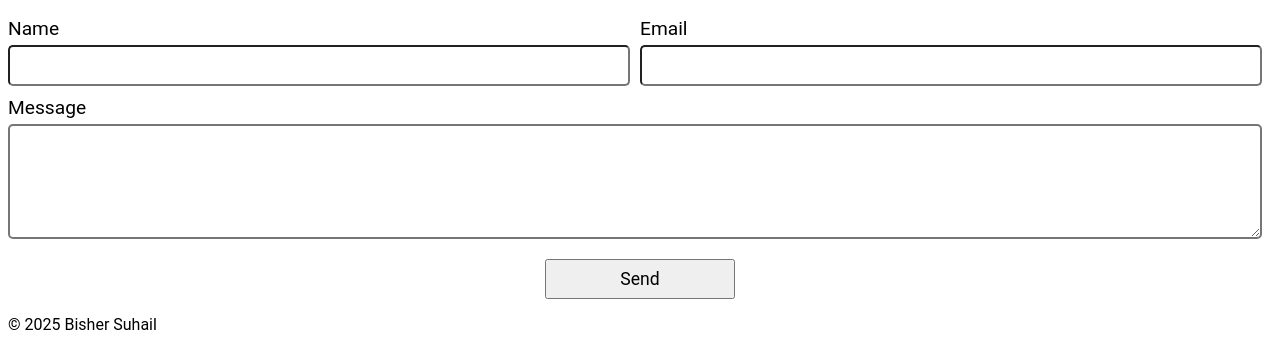
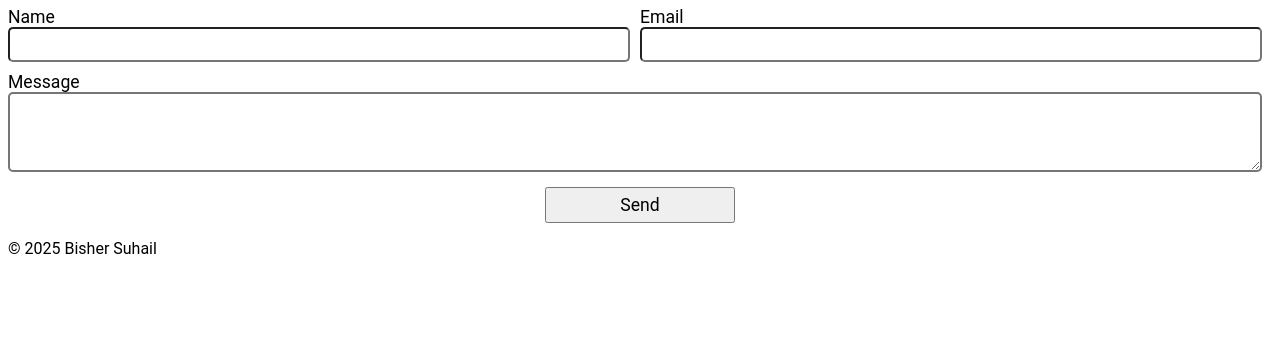
Before and after one commit to bshsuh/DA558A-lab2, a plain HTML site: page index.html in a window 1280 px wide. Shown: the part 617-967 px from the top of the page. After the commit the page ends 891 px from the top, so only its background shows below. Drawn offline with Linux system fonts and the light colour scheme.

Commit message:
refit mailto functionality to footer segment

```diff
--- a/index.html
+++ b/index.html
@@ -39,6 +39,10 @@
         </section>
     </main>
 
+
+
+
+    <footer>
         <form id = "mailtoform" action="mailto:bshr.suheil0001@stud.hkr.se" method="post" enctype="text/plain">
             <h1 style= "margin-bottom: 0px">Contant me</h1>
             <div class="inline-labels">
@@ -50,13 +54,10 @@
                 </label>
             </div>
             <label> Message
-            <textarea name="message" rows="6" required></textarea>
+                <textarea name="message" rows="4" required></textarea>
             </label>
             <button type="submit">Send</button>
         </form>
-
-
-    <footer>
         <p>&copy; 2025 Bisher Suhail</p>
     </footer>
 </body>
--- a/sheet.css
+++ b/sheet.css
@@ -60,7 +60,7 @@ main {
 /* Specified labels are set on the same row */
 #mailtoform .inline-labels {
     display: flex;
-    margin-top: 20px;
+    margin-top: 10px;
 }
 
 /* modifiy the content of labels in mailtoform*/
@@ -68,13 +68,12 @@ main {
     display: flex;
     flex-direction: column;
     width: 100%;
-    font-size: 1.2em;
+    font-size: 1.1em;
 }
 
 #mailtoform input, #mailtoform textarea {
-    padding: 0.8em;
+    padding: 0.6em;
     margin-right: 10px;
-    margin-top: 5px;
     margin-bottom: 10px;
     border-width: 2px;
     border-radius: 5px;
@@ -82,8 +81,8 @@ main {
 
 #mailtoform button {
     align-self: center;
-    padding: 8px;
-    margin-top: 10px;
+    padding: 6px;
+    margin-top: 5px;
     width: 15%;
     font-size: 1.1em;
 }
```
Lines whose indentation alone changed are shown as unchanged.
